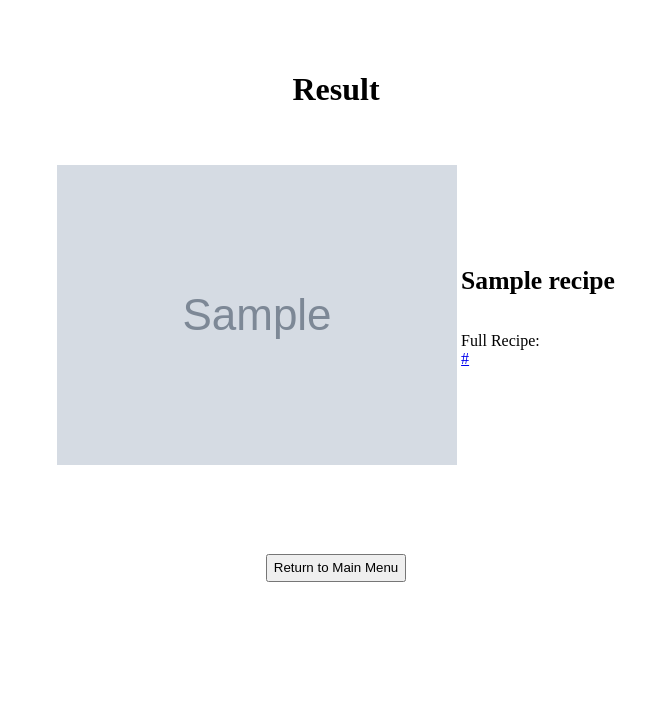
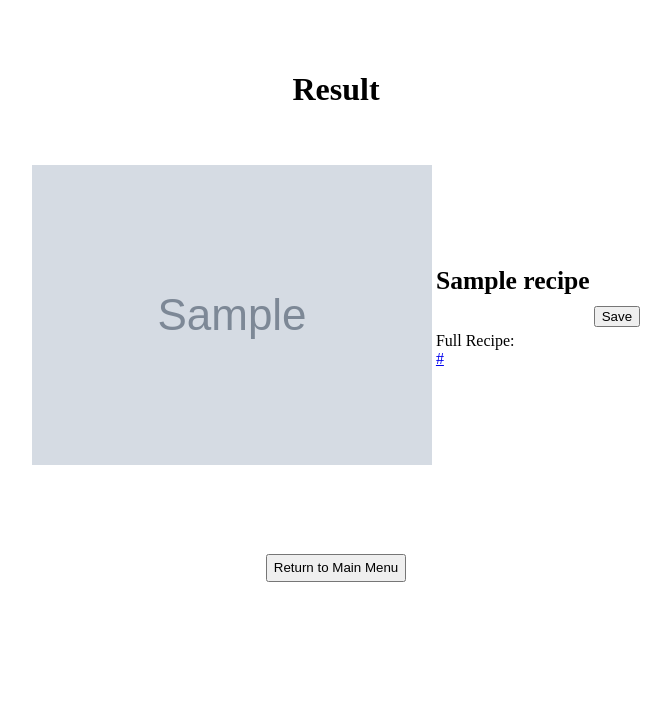
Before and after one commit to anhvo31/Recipe_Finder, a Flask app: template templates/search-result.html in a window 1280 px wide. Shown: the top 710 px of the page, without its empty margins (304-975 px from the left). Run offline with Flask 2, Linux system fonts and the light colour scheme; the template is opened without the code that fills it: most values are stand-ins (such as "Sample title", 1, 10 or a date in 2020); grey boxes marked "Sample" are stand-in pictures; parts of the project's set-up code (start-up, migrations or seed data) failed here and were passed over.

Commit message:
Implemented save recipe button form

```diff
--- a/app.py
+++ b/app.py
@@ -1,4 +1,3 @@
-from flask import Flask
 from flask import Flask, render_template
 from flask import request
 import os
@@ -15,7 +14,6 @@ app = Flask(__name__)
 
 # Edamam API client
 def recipe_client(query):
-    # Sets up socket to send request
     HOST = "127.0.0.1"
     PORT = 5001
     client_socket = socket.socket(socket.AF_INET, socket.SOCK_STREAM)
@@ -53,7 +51,6 @@ def search_result():
     if request.method == "POST":
         category = request.form.get("input-category")
 
-    # Sets up client socket with user input
     result = recipe_client(category)
 
     return render_template("search-result.html", recipes=result)
@@ -67,6 +64,16 @@ def random_recipe():
 
     return render_template("random.html", recipes=random_result)
 
+@app.route('/save', methods=["POST", "GET"])
+def save_recipe():
+    if request.method == "POST":
+        recipe_link = request.form.get("recipe-link")
+
+    with open('recipes.txt', 'a') as file:
+        file.write(f'{recipe_link}\n')
+
+    return ('', 204)
+
 @app.route('/about')
 def about():
     return render_template("about.html")
--- /dev/null
+++ b/recipes.txt
@@ -0,0 +1,2 @@
+https://food52.com/recipes/2486-grandma-chicken-soup-canja
+http://www.seriouseats.com/recipes/2009/03/french-in-a-flash-french-onion-soup-dumplings-recipe.html
--- a/templates/search-result.html
+++ b/templates/search-result.html
@@ -25,6 +25,11 @@
                             <a href="{{recipe['link']}}">{{recipe['link']}}</a>
                         </div>
                     </td>
+                    <td>
+                        <form id="save-recipe-form" action="/save" method="post">
+                            <button class="save" type="submit" name="recipe-link" value="{{recipe['link']}}">Save</button>
+                        </form>
+                    </td>
                 </tr>
                 {% endfor %}
             </tbody>
```
